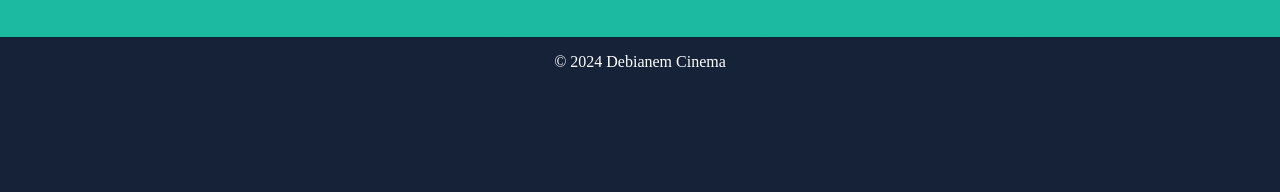
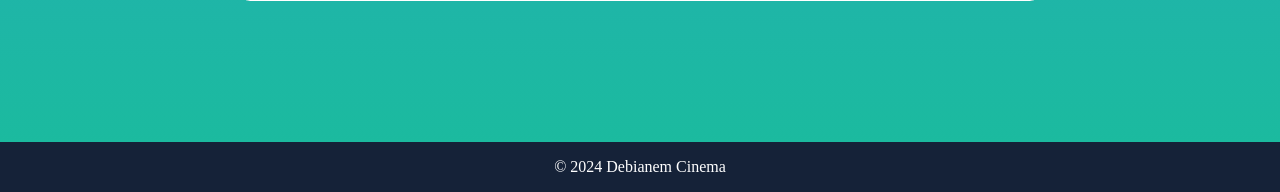
Before and after one commit to getbenjamin1/Cinema-Booking-System, a Flask app: page /movies/1 in a window 1280 px wide. Shown: the part 883-1075 px from the top of the page. Before the commit the page ends 950 px from the top, so only its background shows below. Run offline with Flask 3, Linux system fonts and the light colour scheme; data comes from the database, SQL or seed files in the repository; parts of the project's set-up code (start-up, migrations or seed data) failed here and were passed over.

Commit message:
Update movie.html

```diff
--- a/templates/movie.html
+++ b/templates/movie.html
@@ -69,11 +69,12 @@
             color: #fff;
             text-align: center;
             padding: 1em 0;
-            /*position: fixed; /* Fix footer at the bottom */
+            position: relative; /* Fix footer at the bottom */
             bottom: 0; /* Align footer to the bottom */
             width: 100%; /* Ensure footer spans the full width */
             z-index: 1000; /* Set higher z-index to make sure it's above other content */
             font-family: 'Klavia';
+            margin-top:6%;
         }
         footer a {
             color: #fff; /* Set the text color to white */
@@ -82,8 +83,8 @@
 
         .content {
             max-width: 800px;
-            margin-top: 50px; /* Adjust margin to accommodate fixed header */
-            margin-bottom: 50px; /* Adjust margin to accommodate fixed footer */
+
+            margin:5% 5% 5% 5%;
             padding: 20px;
             border: 1px solid #fff;
             border-radius: 10px;
@@ -95,6 +96,35 @@
             box-sizing: border-box;
 
         }
+    /*    @media (max-width: 768px) {
+            .content {
+                flex-basis: 80%;
+            }
+            .movie-details {
+                display: flex;
+                align-items: flex-start;
+                justify-content: flex-start;
+            }
+
+            .movie-details img {
+                max-width: 50%;
+                flex: 0 0 auto;
+            }
+
+            .movie-info {
+                flex: 1;
+                padding-left: 20px;
+            }
+
+            .description-trailer {
+                flex-direction: column;
+            }
+
+            .description, .trailer {
+                width: 100%;
+            }
+
+        }*/
 
         .movie-details {
             display: flex;
```
